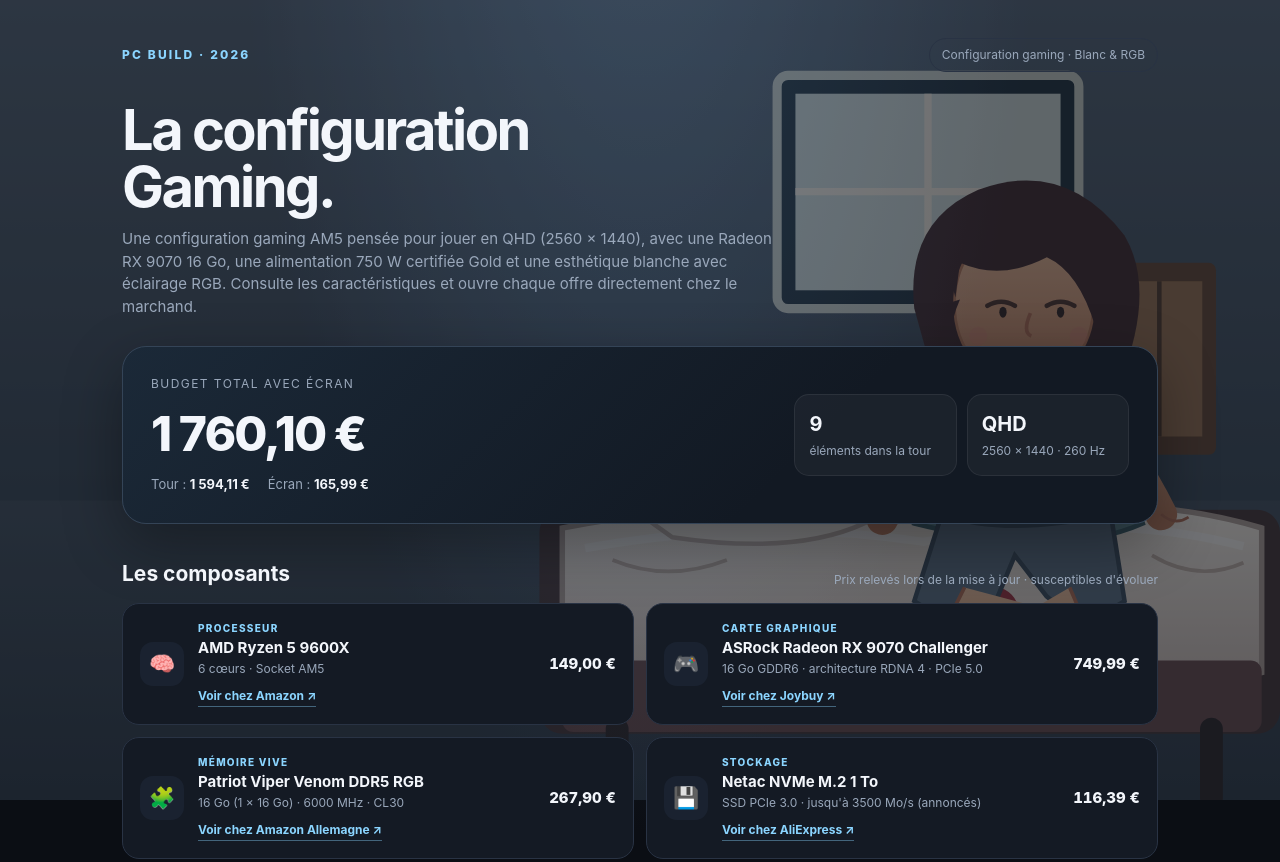
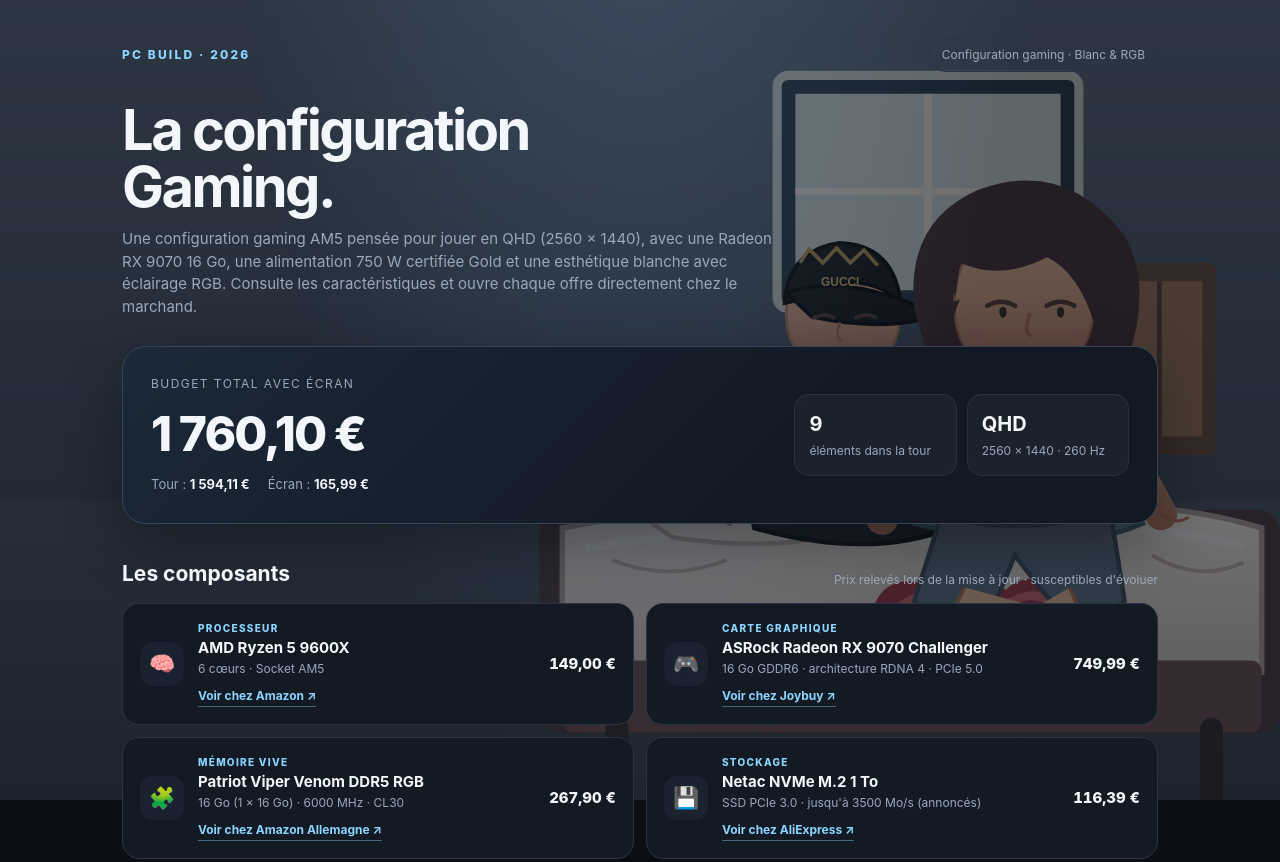
Before and after one commit to hugojoul1-oss/pc-gaming, a plain HTML site: page index.html in a window 1280 px wide. Shown: the top 862 px of the page. Drawn offline with Linux system fonts and the light colour scheme.

Commit message:
Ajouter un homme au dernier visuel et agrandir la tache

```diff
--- a/index.html
+++ b/index.html
@@ -54,8 +54,25 @@ body{position:relative;isolation:isolate;background:radial-gradient(ellipse at 5
 <path d="M700 575Q720 525 820 535Q920 540 945 585Q870 620 735 600Z" fill="#fff8f0" stroke="#cbbdb7" stroke-width="5"/>
 <path d="M725 570Q810 550 910 582" fill="none" stroke="#d8cbc4" stroke-width="4"/>
 <!-- petite tache rouge sur le drap -->
-<path d="M1000 674C1015 644 1045 650 1060 668C1080 643 1110 655 1114 678C1145 688 1137 716 1110 723C1085 741 1055 724 1040 716C1010 728 987 701 1000 674Z" fill="#a83c4c"/>
-<path d="M1020 680Q1045 660 1065 680Q1085 699 1110 678" fill="none" stroke="#d76d79" stroke-width="7" stroke-linecap="round"/>
+<path d="M955 680C963 645 1000 640 1025 660C1040 625 1085 632 1100 658C1125 632 1168 650 1168 680C1200 690 1190 728 1160 738C1135 760 1095 742 1075 730C1040 755 1008 735 990 728C960 735 940 708 955 680Z" fill="#a83c4c"/>
+<path d="M978 682Q1010 650 1040 675Q1070 705 1100 675Q1135 650 1160 682" fill="none" stroke="#d76d79" stroke-width="9" stroke-linecap="round"/>
+<path d="M1000 714Q1030 735 1055 710M1120 714Q1150 735 1172 706" fill="none" stroke="#7e293b" stroke-width="5" stroke-linecap="round"/>
+<!-- homme allongé à côté d'elle, casquette Gucci et bras autour de sa taille -->
+<g>
+  <path d="M800 470Q825 415 900 410Q975 405 1015 455L1040 590Q950 625 825 590Z" fill="#252c38" stroke="#151b25" stroke-width="5"/>
+  <path d="M835 455Q855 420 900 420Q945 420 972 455L950 490Q900 505 850 485Z" fill="#303b4b"/>
+  <path d="M900 395L900 420Q925 438 950 415L948 390Z" fill="url(#skin)"/>
+  <ellipse cx="922" cy="355" rx="62" ry="73" fill="url(#skin)" stroke="#bd8065" stroke-width="3"/>
+  <path d="M858 344Q862 286 918 278Q977 280 985 342L965 329Q925 310 875 340Z" fill="#17191d" stroke="#08090b" stroke-width="4"/>
+  <path d="M860 333Q910 315 975 337Q1005 345 1018 360Q960 375 888 359Z" fill="#17191d" stroke="#08090b" stroke-width="4"/>
+  <path d="M875 300L885 285L900 300L915 284L930 300L945 286L960 303" fill="none" stroke="#b99a55" stroke-width="4"/>
+  <text x="919" y="325" text-anchor="middle" font-family="Arial,sans-serif" font-size="13" font-weight="800" fill="#d8bd78">GUCCI</text>
+  <path d="M890 360Q902 354 912 360M936 360Q948 354 958 360" fill="none" stroke="#563e3b" stroke-width="4" stroke-linecap="round"/>
+  <path d="M919 365Q912 382 922 386" fill="none" stroke="#b97862" stroke-width="3"/>
+  <path d="M905 399Q923 408 941 397" fill="none" stroke="#984e54" stroke-width="4" stroke-linecap="round"/>
+  <path d="M842 470Q800 505 785 560" fill="none" stroke="url(#skin)" stroke-width="31" stroke-linecap="round"/>
+  <path d="M785 560Q780 580 800 586" fill="none" stroke="#b97862" stroke-width="4"/>
+</g>
 <!-- silhouette de la femme assise sur le bord du lit -->
 <path d="M1000 350Q990 255 1070 220Q1165 185 1230 270Q1265 330 1225 430L1190 475L1025 440Z" fill="#49343b"/>
 <path d="M1080 395L1080 445Q1115 470 1150 440L1140 385Z" fill="url(#skin)"/>
@@ -74,6 +91,9 @@ body{position:relative;isolation:isolate;background:radial-gradient(ellipse at 5
 <path d="M1050 465Q1005 495 965 580" fill="none" stroke="url(#skin)" stroke-width="35" stroke-linecap="round"/>
 <path d="M1195 465Q1235 505 1270 575" fill="none" stroke="url(#skin)" stroke-width="35" stroke-linecap="round"/>
 <path d="M965 580Q980 590 995 578M1270 575Q1285 588 1300 578" fill="none" stroke="#b97862" stroke-width="3"/>
+<!-- son bras passe naturellement autour de la taille de la femme -->
+<path d="M955 472Q1000 485 1028 510Q1060 532 1100 520" fill="none" stroke="url(#skin)" stroke-width="28" stroke-linecap="round"/>
+<path d="M1085 513Q1105 500 1120 514Q1128 528 1110 538Q1095 541 1085 526Z" fill="url(#skin)" stroke="#b97862" stroke-width="3"/>
 <!-- pantalon et jambes -->
 <path d="M1030 575Q1100 600 1215 575L1230 670Q1185 700 1145 665L1110 620L1085 680Q1045 700 1000 670Z" fill="#657b91" stroke="#43576b" stroke-width="5"/>
 <path d="M1055 655L1015 735Q1000 760 1030 770L1095 755L1130 675" fill="url(#skin)" stroke="#b97862" stroke-width="4"/>
```
